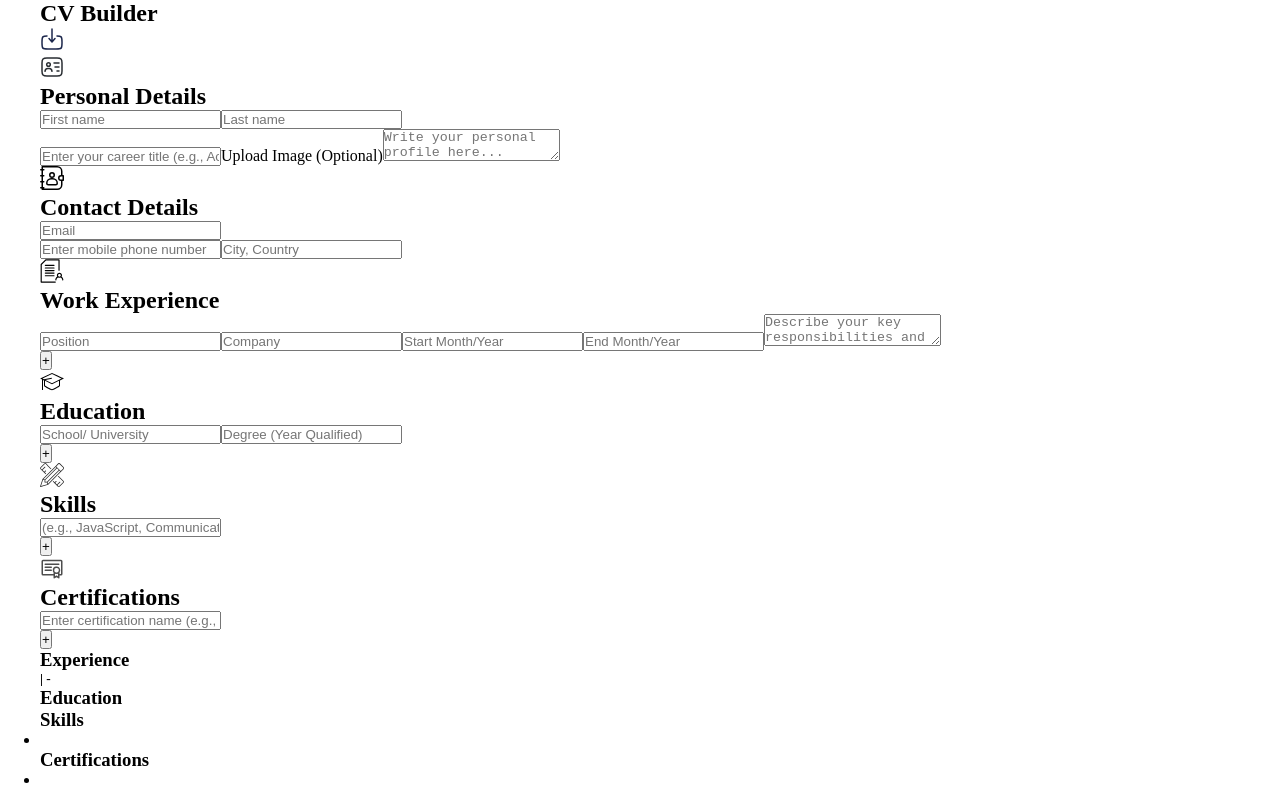
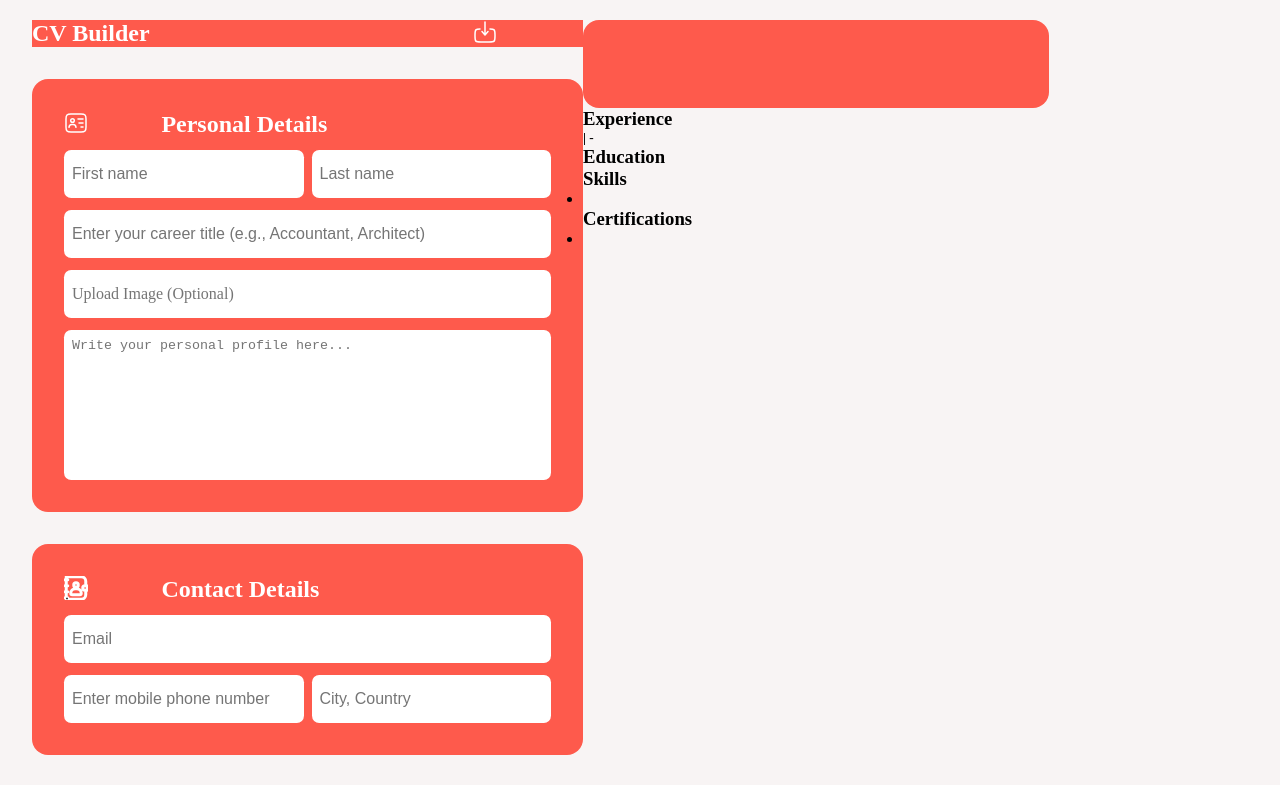
Before and after one commit to gavinv-m/cv-application, a React (Vite) app: page / in a window 1280 px wide. Shown: the top 785 px of the page. Built offline with nearby package versions, Linux system fonts and the light colour scheme.

Commit message:
style: Design sidebar layout

```diff
--- a/src/App.jsx
+++ b/src/App.jsx
@@ -9,6 +9,7 @@ import ResumeHeader from './main/ResumeHeader';
 import ResumeMain from './main/ResumeMain';
 import Certifications from './sidebar/Certifications';
 import html2pdf from 'html2pdf.js';
+import '../src/styles/sidebar.css';
 
 export default function App() {
   const [resumeData, setResumeData] = useState({
--- a/src/index.css
+++ b/src/index.css
@@ -1,3 +1,7 @@
+html {
+  font-size: 16px;
+}
+
 * {
   box-sizing: border-box;
   margin: 0;
@@ -5,9 +9,23 @@
 }
 
 body {
-  background-color: white;
+  background-color: #f8f4f4;
   height: 100vh;
   margin: 0 auto;
-  max-width: 1200px;
+  max-width: 1500px;
   width: 100%;
+
+  /* Descendant: */
+  align-items: center;
+  display: flex;
+  justify-content: center;
 }
+
+#root {
+  height: 95%;
+  width: 95%;
+
+  /* Descendants: */
+  display: grid;
+  grid-template-columns: 0.3fr 0.7fr;
+}
--- a/src/sidebar/Certifications.jsx
+++ b/src/sidebar/Certifications.jsx
@@ -17,9 +17,9 @@ export default function Certifications({
         <CertificationIcon></CertificationIcon>
         <h2>Certifications</h2>
       </div>
-      <div>
+      <div className="certifications-group">
         {certifications.map((certification) => (
-          <div key={certification.key}>
+          <div className="certification" key={certification.key}>
             <input
               type="text"
               placeholder="Enter certification name (e.g., Project Management Professional)"
--- a/src/sidebar/Education.jsx
+++ b/src/sidebar/Education.jsx
@@ -20,7 +20,7 @@ export default function Education({
       <div>
         {qualifications.map((qualification) => {
           return (
-            <div key={qualification.key}>
+            <div className="education-group" key={qualification.key}>
               {renderInput('School/ University', qualification.school, (e) =>
                 updateField(
                   section,
@@ -40,6 +40,7 @@ export default function Education({
                     qualification.key,
                   ),
               )}
+              <div className="delete-wrapper">
                 {qualifications.length > 1 && (
                   <DeleteIcon
                     remove={remove}
@@ -48,6 +49,7 @@ export default function Education({
                   ></DeleteIcon>
                 )}
               </div>
+            </div>
           );
         })}
         <AddButton section={section} add={add}></AddButton>
--- a/src/sidebar/Skills.jsx
+++ b/src/sidebar/Skills.jsx
@@ -12,10 +12,10 @@ export default function Skills({ skills, updateField, add, remove }) {
         <SkillsIcon></SkillsIcon>
         <h2>Skills</h2>
       </div>
-      <div>
+      <div className="skills-group">
         {skills.map((skill) => {
           return (
-            <div key={skill.key}>
+            <div className="skill-container" key={skill.key}>
               {renderInput(
                 '(e.g., JavaScript, Communication, Leadership)',
                 skill.skill,
--- a/src/sidebar/WorkExperience.jsx
+++ b/src/sidebar/WorkExperience.jsx
@@ -17,7 +17,7 @@ export default function WorkExperience({ workExperience, updateField, add, remov
       <div>
         {workExperience.map((experience, index) => {
           return (
-            <div key={experience.key}>
+            <div className='experience-container' key={experience.key}>
               <div className='experience-header'>
                 {workExperience.length > 1 && <h3>Experience {index + 1}</h3>}
                 {workExperience.length > 1
--- a/src/sidebar/icons/EducationIcon.jsx
+++ b/src/sidebar/icons/EducationIcon.jsx
@@ -9,7 +9,7 @@ export default function EducationIcon({ width = "24", height = "24", className =
         className={className}
       >
         <path d="M17.673 5.606a3326.02 3326.02 0 0 1-5.671-2.674L.138 8.524l2.03.98L2 9.531V20h1v-9.626l.72-.124.28.135v5.288c0 .914 5.206 3.533 6.249 4.049a3.89 3.89 0 0 0 3.48-.026C20 16.486 20 15.895 20 15.673v-5.288l3.854-1.857s-3.8-1.801-6.181-2.922zM19 15.504a51.526 51.526 0 0 1-5.726 3.302 2.884 2.884 0 0 1-2.582.02A40.184 40.184 0 0 1 5 15.521v-4.655l7 3.373 7-3.373zm-7-2.373L5.416 9.958l6.469-1.115-.17-.987-7.85 1.354-1.403-.676 9.537-4.495c.825.393 8.523 4.014 9.542 4.494z"/>
-        <path fill="none" d="M0 0h24v24H0z"/>
+        {/* <path fill="none" d="M0 0h24v24H0z"/> */}
       </svg>
     );
   }
--- /dev/null
+++ b/src/styles/sidebar.css
@@ -0,0 +1,129 @@
+aside {
+    display: flex;
+    flex-direction: column;
+    gap: 2rem;
+}
+
+.header {
+    background-color: #fe5a4c;
+    display: grid;
+    grid-template-columns: 0.8fr 0.2fr;
+    grid-template-rows: 1fr;
+}
+
+.personal-details,
+.contact-details,
+.work-exp,
+.education,
+.skills,
+.certifications {
+    background-color: #fe5a4c;
+    border-radius: 1rem;
+    display: flex;
+    flex-direction: column;
+    gap: 0.75rem;
+    padding: 2rem;
+}
+
+.personal-details-header,
+.contact-details-header,
+.work-exp-header,
+.education-header,
+.skills-header,
+.certifications-header {
+    display: grid;
+    grid-template-columns: 0.2fr 0.8fr;
+    grid-template-rows: 1fr;
+}
+
+.header h1,
+.personal-details-header > h2,
+.contact-details-header > h2,
+.work-exp-header > h2,
+.education-header > h2,
+.skills-header > h2,
+.certifications-header > h2 {
+    color: white;
+}
+
+.work-exp-header + div {
+    width: 100%;
+}
+
+.experience-container,
+.education-header + div,
+.skills-group,
+.certifications-group {
+    display: flex;
+    flex-direction: column;
+    gap: 0.75rem;
+}
+
+.education-group {
+    display: grid;
+    gap: 0.5rem;
+    grid-template-columns: repeat(2, 0.45fr) 0.1fr;
+    width: 100%;
+}
+
+.delete-wrapper {
+    height: 25px;
+    width: 25px;
+}
+
+.skill-container,
+.certification {
+    display: grid;
+    gap: 0.5rem;
+    grid-template-columns: 0.9fr 0.1fr;
+    width: 100%;
+}
+
+input, label {
+    border-radius: 0.45rem;
+    border-style: none;
+    color: #757575;
+    font-size: 1rem;
+    height: 3rem;
+}
+
+input,
+textarea {
+    padding: 0.5rem;
+}
+
+label {
+    background-color: field;
+    border-width: 0;
+    padding-left: 0.5rem;
+
+    /* Text */
+    align-items: center;
+    display: flex;
+}
+
+
+textarea {
+    border-radius: 0.45rem;
+    border-style: none;
+    color: #757575;
+    height: 150px;
+    resize: none;
+}
+
+.name-container,
+.cell-location {
+    display: grid;
+    grid-template-columns: repeat(2, 1fr);
+    gap: 0.5rem;
+    width: 100%;
+}
+
+svg path {
+    stroke: #ffffff;
+}
+
+.work-exp-header svg,
+.certifications-header svg {
+    fill: #ffffff;
+}
```
Lines whose indentation alone changed are shown as unchanged.
